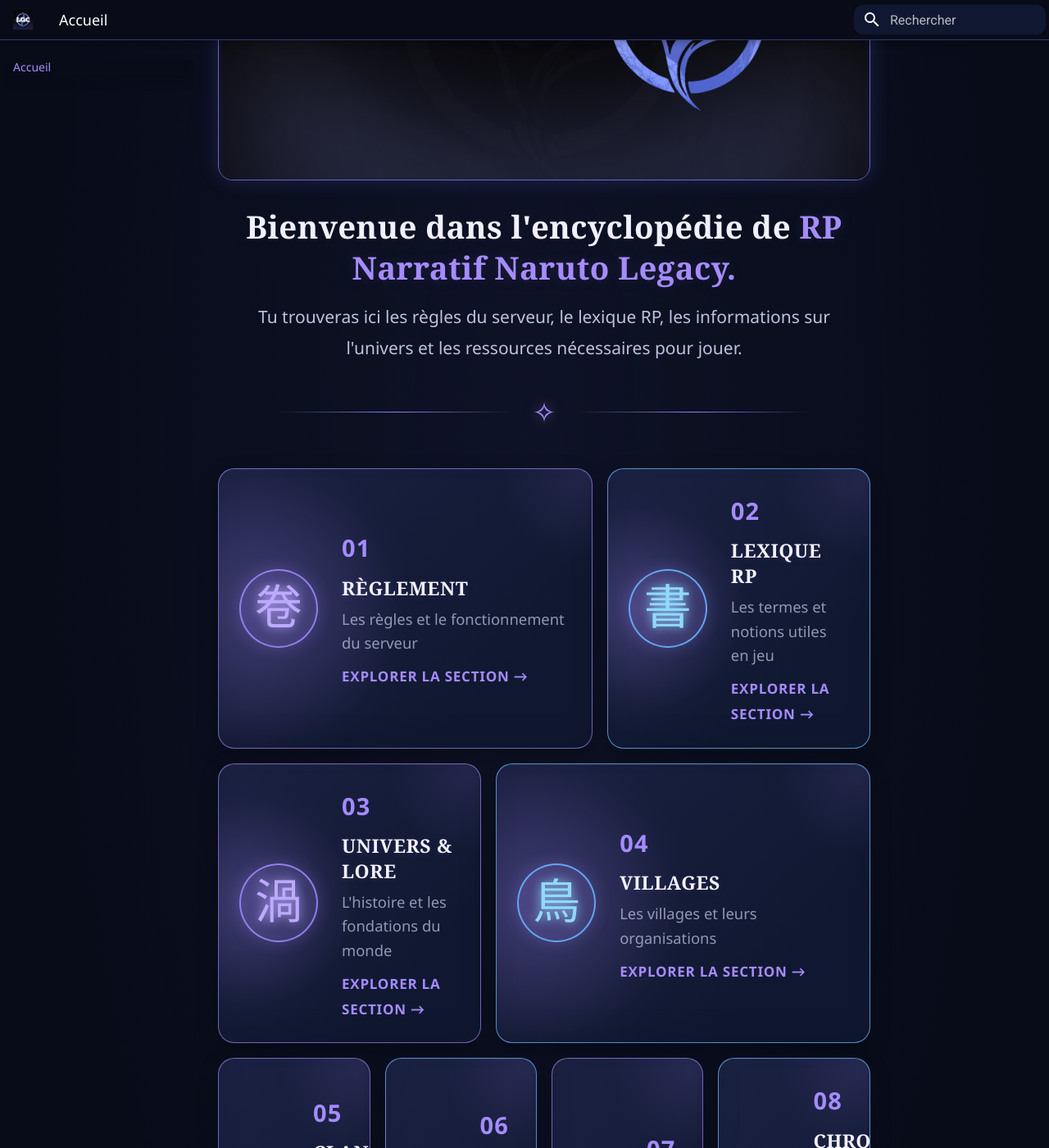
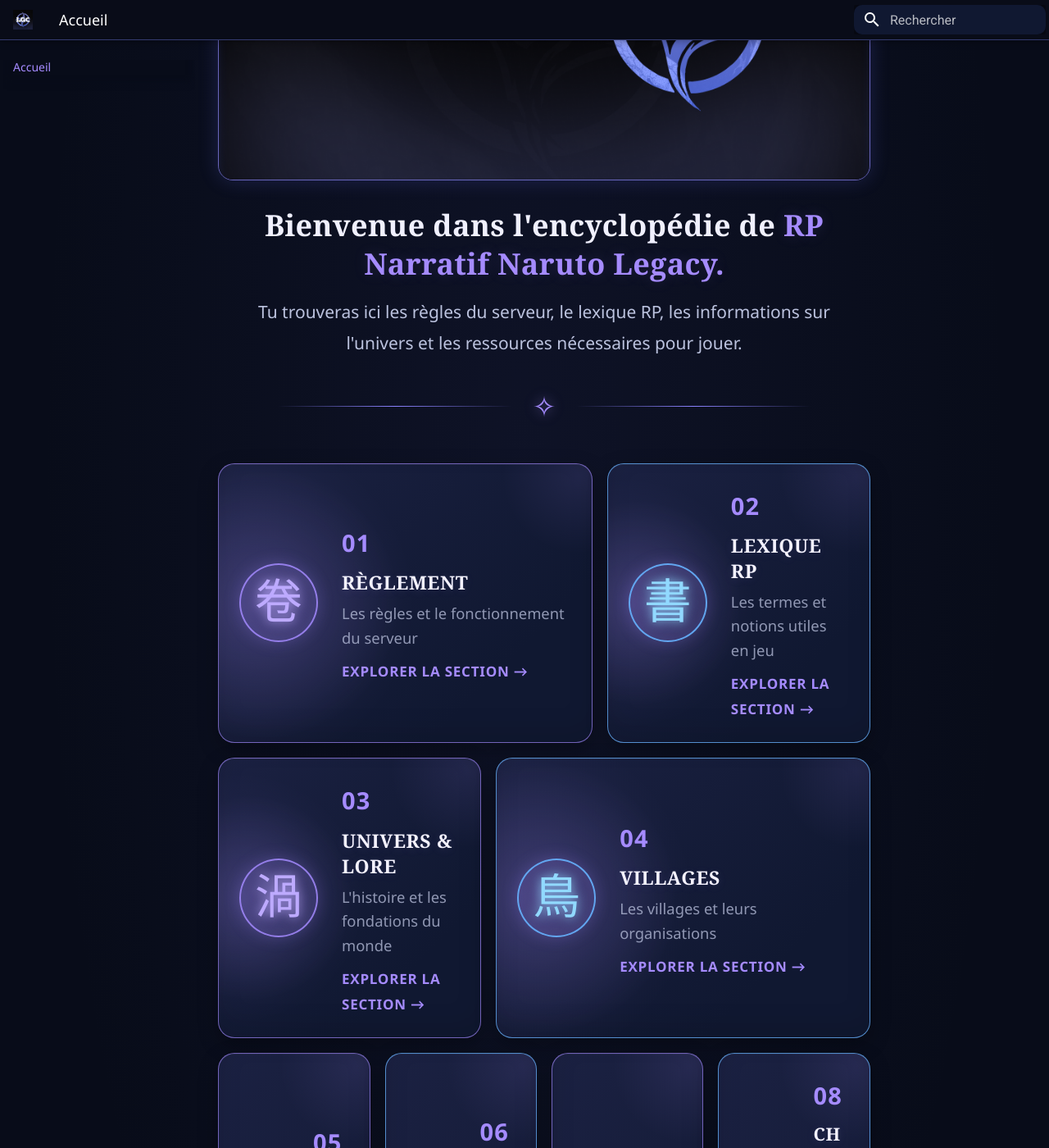
Before and after one commit to Foetic/naruto-legacy-wiki, an MkDocs documentation site: the page built from docs/index.md, in a window 1280 px wide and 1400 px high, scrolled down 460 px. Shown: the whole window at 82% size. Built offline with MkDocs 1.6.1 and Material for MkDocs 9.7.7, drawn with Linux system fonts in a browser that asks for light colours.

Commit message:
Update extra.css

```diff
--- a/docs/stylesheets/extra.css
+++ b/docs/stylesheets/extra.css
@@ -1110,3 +1110,56 @@ body {
     margin-top: 20px !important;
   }
 }
+/* ==========================================
+   AJUSTEMENTS — TITRES ET PETITES CARTES
+========================================== */
+
+/* TITRE D'ACCUEIL */
+
+.legacy-intro h2 {
+  max-width: 1250px !important;
+  font-size: clamp(1.8rem, 2.3vw, 2.2rem) !important;
+  line-height: 1.3;
+}
+
+/* PETITES CARTES */
+
+.legacy-small strong {
+  font-size: 1.08rem !important;
+  line-height: 1.3;
+  white-space: normal !important;
+  overflow-wrap: anywhere;
+}
+
+.legacy-small small {
+  font-size: 0.8rem;
+  line-height: 1.5;
+}
+
+.legacy-small .legacy-link {
+  font-size: 0.75rem;
+  letter-spacing: 0;
+  line-height: 1.5;
+}
+
+/* HARMONISATION DES PETITES CARTES */
+
+.legacy-small {
+  min-width: 0;
+}
+
+.legacy-small > * {
+  min-width: 0;
+}
+
+/* MOBILE */
+
+@media (max-width: 600px) {
+  .legacy-small strong {
+    font-size: 1.15rem !important;
+  }
+
+  .legacy-small .legacy-link {
+    font-size: 0.82rem;
+  }
+}
```
